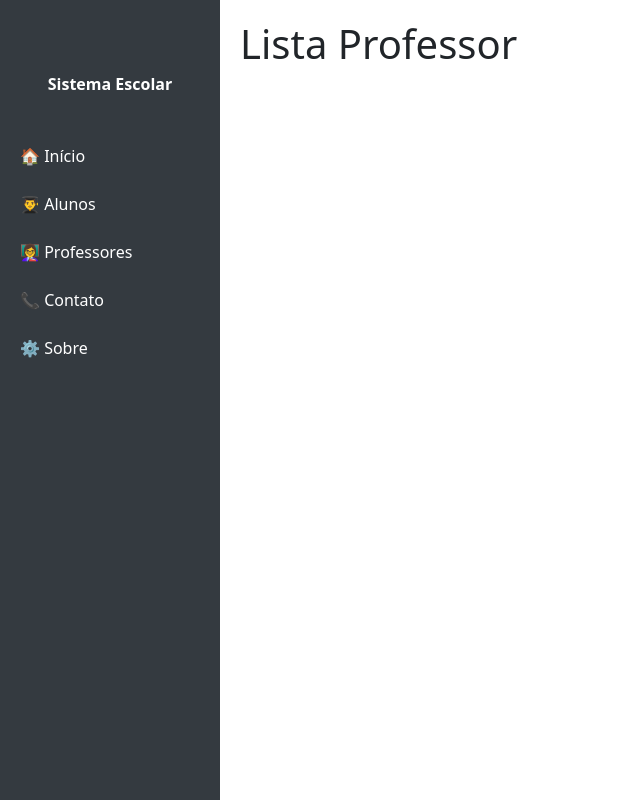
After one commit to dudvs/projeto_flask, a Flask app: page /professor in a window 1280 px wide. The commit adds this page. Shown: the whole page, without its empty margins (0-640 px from the left). Run offline with Flask 3, Linux system fonts and the light colour scheme.

Commit message:
template

```diff
--- a/app.py
+++ b/app.py
@@ -21,5 +21,9 @@ def sobre():
 def lista_aluno():
     return render_template('aluno/lista.html')
 
+@app.route('/professor')
+def lista_professor():
+    return render_template('professor/lista.html')
+
 if __name__ == '__main__':
     app.run(debug=True)
--- a/templates/cabecalho.html
+++ b/templates/cabecalho.html
@@ -50,8 +50,8 @@
     <nav class="sidebar">
         <a class="navbar-brand text-center fw-bold d-block mb-4 text-white" href="#">Sistema Escolar</a>
         <a href="/">🏠 Início</a>
-        <a href="">👨‍🎓 Alunos</a>
-        <a href="#">👩‍🏫 Professores</a>
+        <a href="/aluno">👨‍🎓 Alunos</a>
+        <a href="/professor">👩‍🏫 Professores</a>
         <a href="/contato">📞 Contato</a>
         <a href="/sobre">⚙️ Sobre</a>
     </nav>
--- /dev/null
+++ b/templates/professor/lista.html
@@ -0,0 +1,5 @@
+{% include 'cabecalho.html' %}
+
+<h1 class="mb-4">Lista Professor</h1>
+
+{% include 'rodape.html' %}
```
